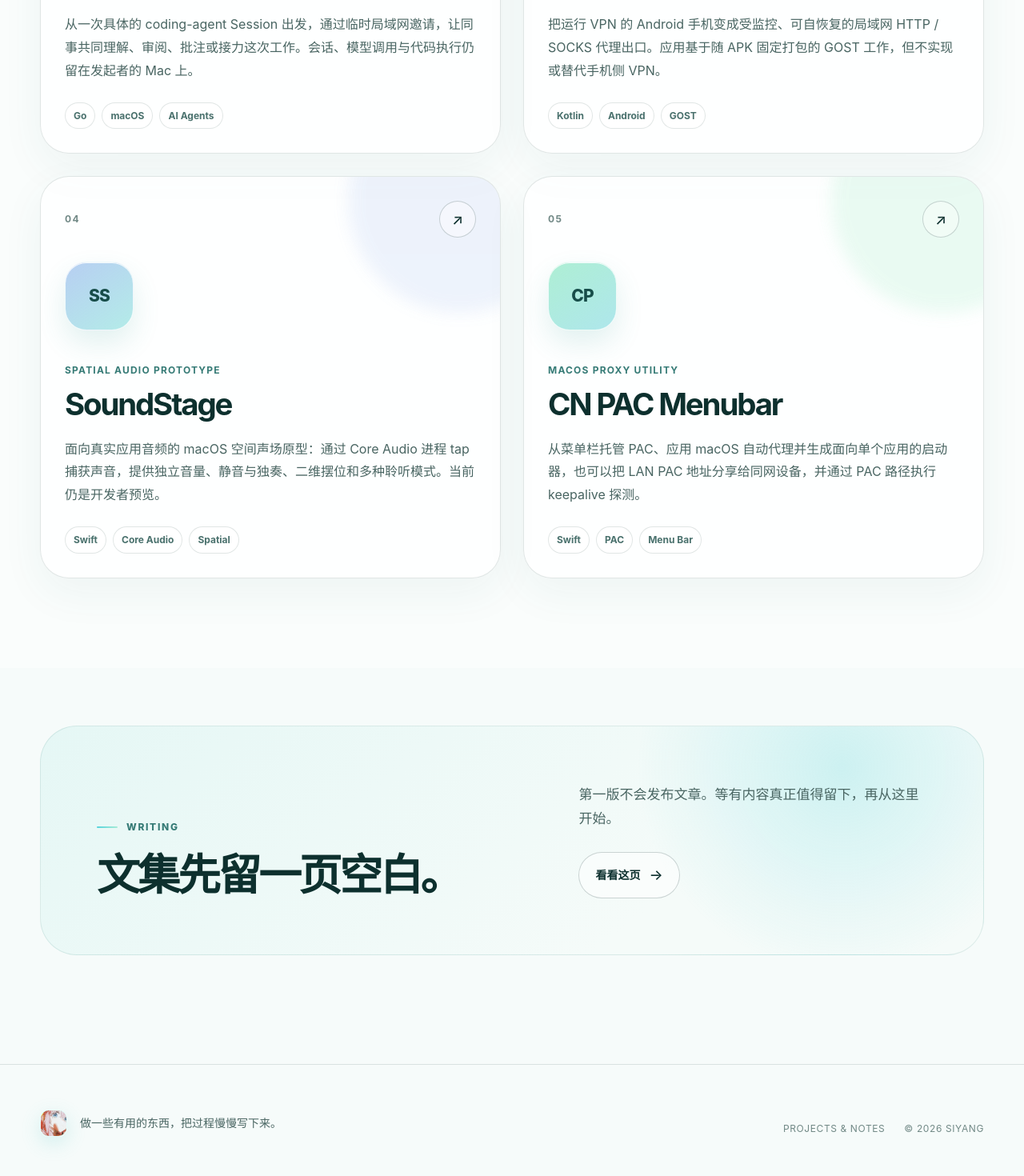
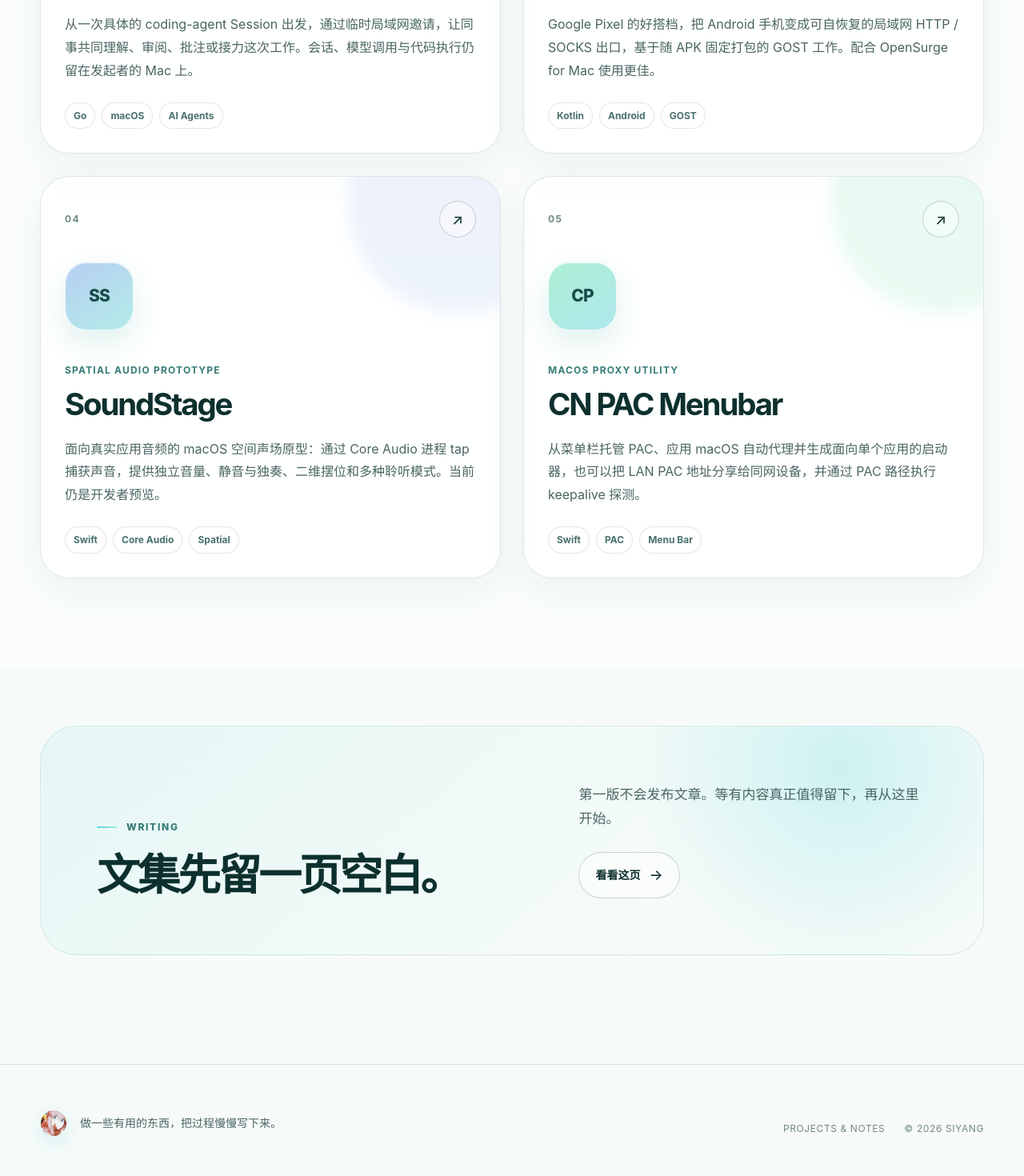
Before and after one commit to YTwsy/Siyang, a Next.js app: page / in a window 1280 px wide. Shown: the part 1793-3263 px from the top of the page at 80% size. Built offline with nearby package versions, Linux system fonts and the light colour scheme.

Commit message:
style: update global styles and enhance project description

```diff
--- a/src/app/globals.css
+++ b/src/app/globals.css
@@ -167,32 +167,17 @@ a {
   display: inline-grid;
   overflow: hidden;
   border: 1px solid rgba(255, 255, 255, 0.75);
+  border-radius: 50%;
   background: linear-gradient(145deg, rgba(140, 233, 237, 0.94), rgba(178, 242, 216, 0.92));
   box-shadow: 0 8px 24px rgba(77, 196, 197, 0.2), inset 0 1px 0 rgba(255, 255, 255, 0.82);
   transition: box-shadow 720ms cubic-bezier(0.22, 1, 0.36, 1);
-}
-
-.brand__mark {
-  border-radius: 50%;
-}
-
-.footer-mark {
-  border-radius: 11px;
 }
 
 .brand__mark img,
 .footer-mark img {
   max-width: none;
   object-fit: cover;
-}
-
-.brand__mark img {
   object-position: 50% 42%;
-}
-
-.footer-mark img {
-  object-position: 48% 28%;
-  transform: scale(1.46);
 }
 
 .brand__name {
--- a/src/app/page.tsx
+++ b/src/app/page.tsx
@@ -29,7 +29,7 @@ const additionalProjects = [
     category: "Android network gateway",
     title: "Pixel Proxy Gateway",
     description:
-      "把运行 VPN 的 Android 手机变成受监控、可自恢复的局域网 HTTP / SOCKS 代理出口。应用基于随 APK 固定打包的 GOST 工作，但不实现或替代手机侧 VPN。",
+      "Google Pixel 的好搭档，把 Android 手机变成可自恢复的局域网 HTTP / SOCKS 出口，基于随 APK 固定打包的 GOST 工作。配合 OpenSurge for Mac 使用更佳。",
     tags: ["Kotlin", "Android", "GOST"],
     href: "https://github.com/YTwsy/pixel-proxy-gateway",
   },
```
